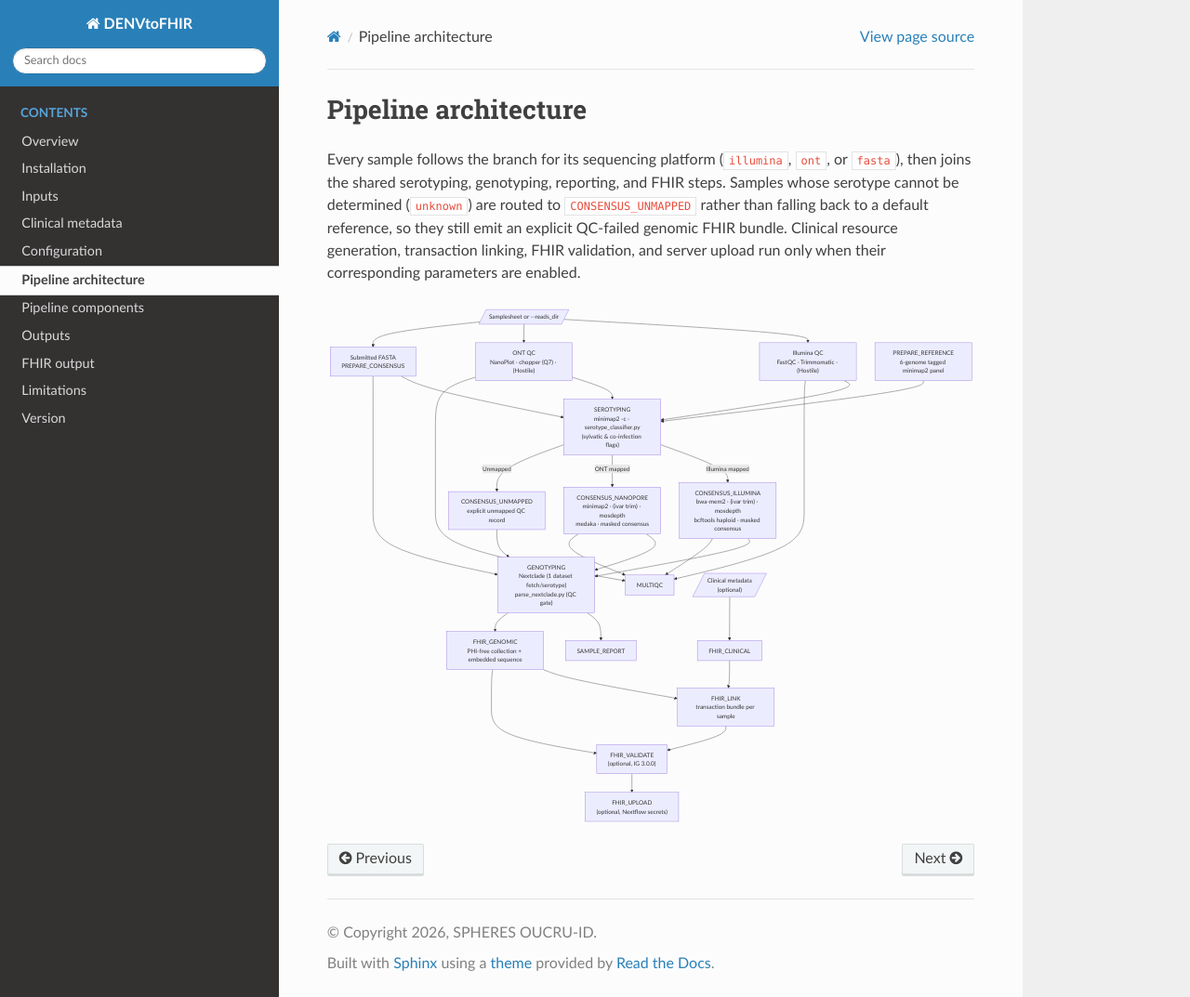
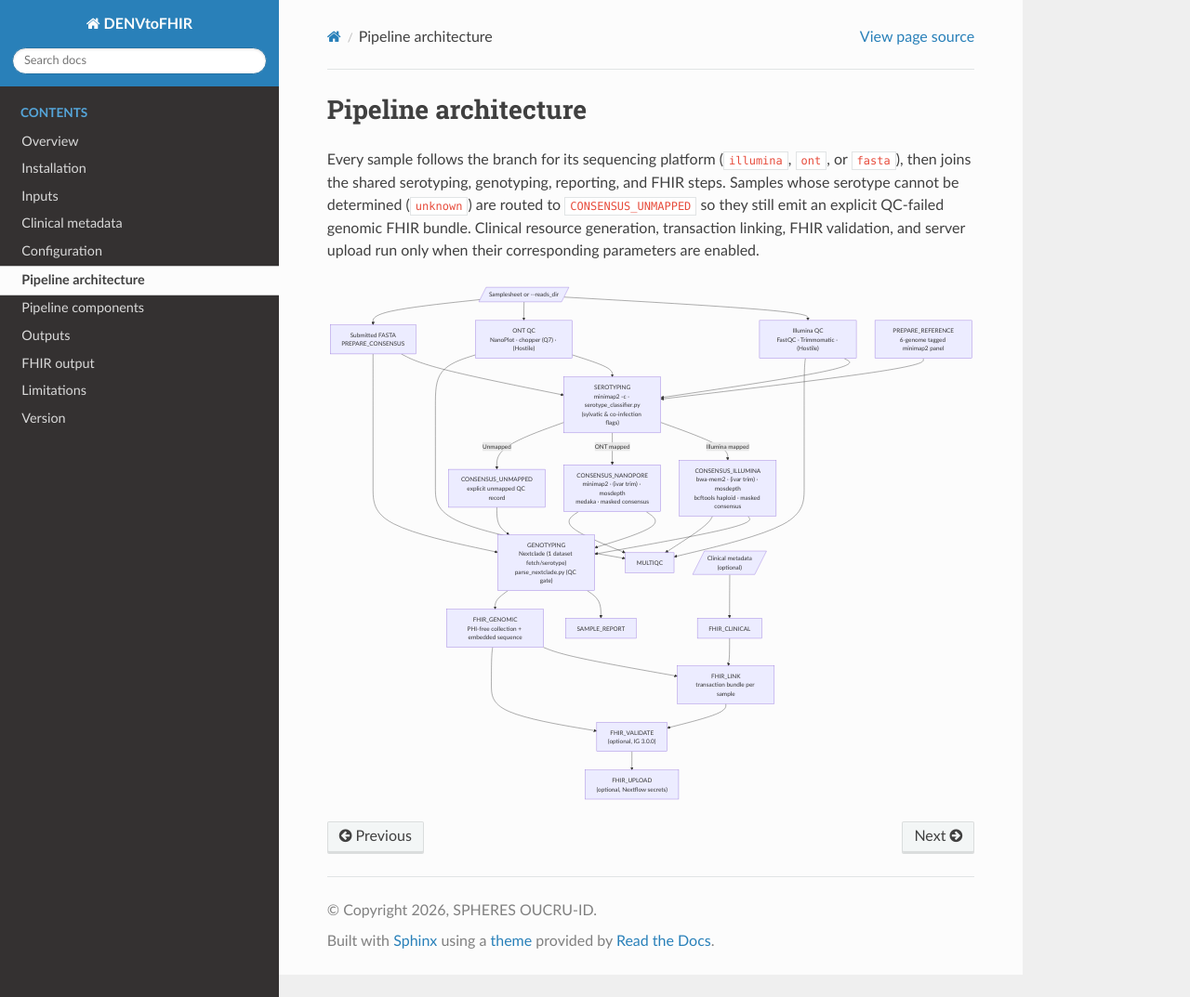
Before and after one commit to robind1/DENV-pipeline-docs, a Sphinx documentation site: the page built from docs/source/architecture.md, in a window 1280 px wide and 1073 px high. Shown: the whole window at 93% size. Built offline with Sphinx 7.4.7 and the Read the Docs theme 3.1.0, drawn with Linux system fonts in a browser that asks for light colours.

Commit message:
Update architecture.md

```diff
--- a/docs/source/architecture.md
+++ b/docs/source/architecture.md
@@ -2,8 +2,7 @@
 
 Every sample follows the branch for its sequencing platform (`illumina`, `ont`, or `fasta`), then
 joins the shared serotyping, genotyping, reporting, and FHIR steps. Samples whose serotype cannot
-be determined (`unknown`) are routed to `CONSENSUS_UNMAPPED` rather than falling back to a default
-reference, so they still emit an explicit QC-failed genomic FHIR bundle. Clinical resource
+be determined (`unknown`) are routed to `CONSENSUS_UNMAPPED` so they still emit an explicit QC-failed genomic FHIR bundle. Clinical resource
 generation, transaction linking, FHIR validation, and server upload run only when their
 corresponding parameters are enabled.
 
```
